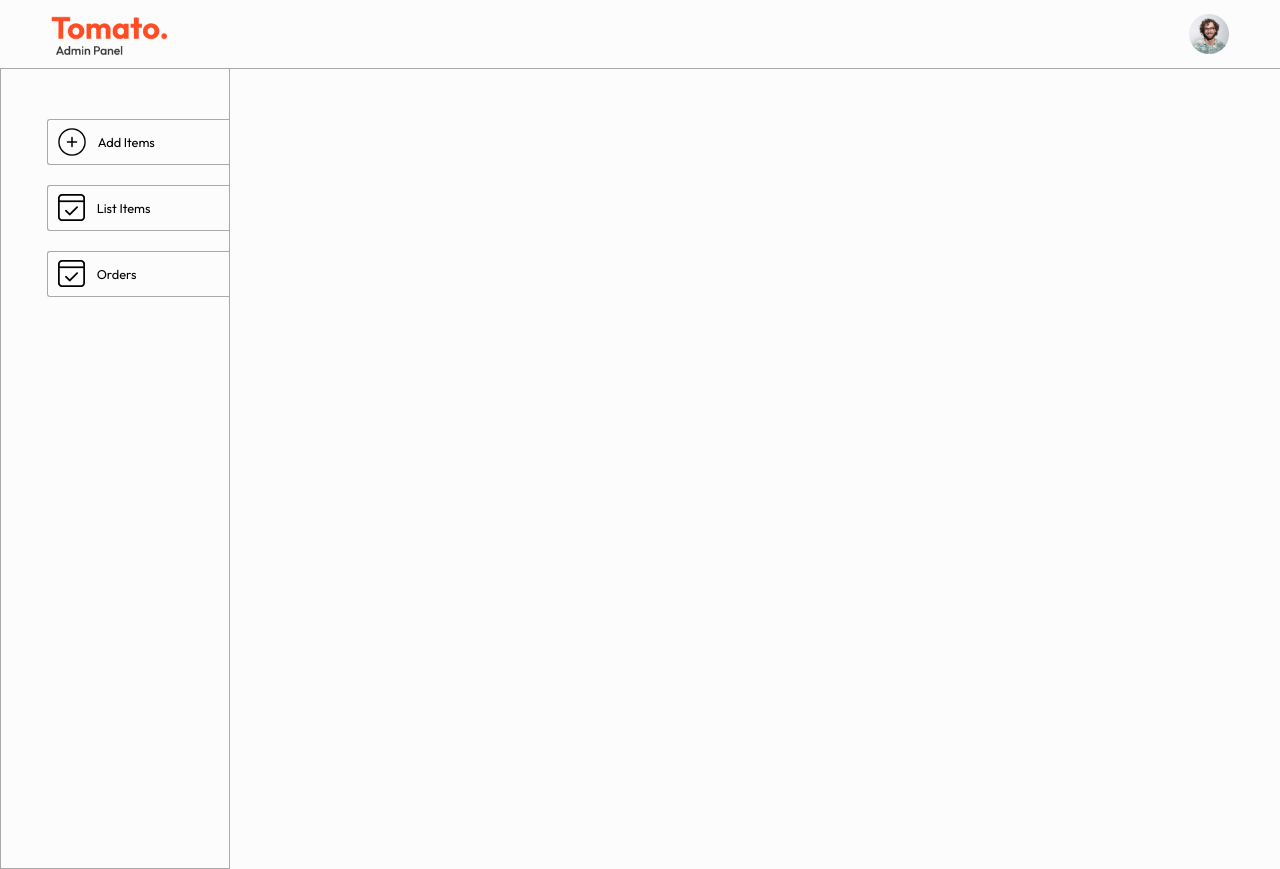
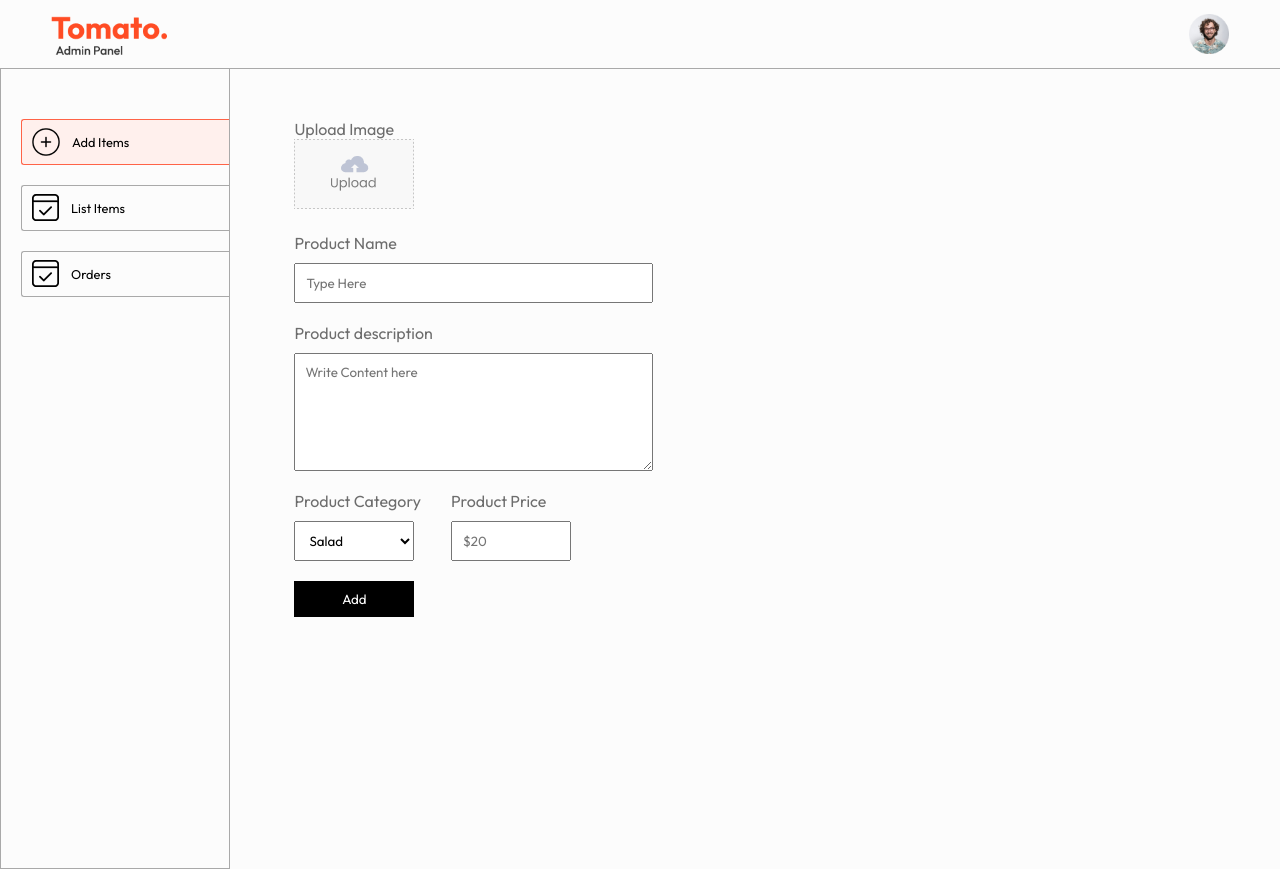
Before and after one commit to arun-kumar-bidila/svfoods_admin, a React (Vite) app: page /add in a window 1280 px wide. Built offline with nearby package versions, Linux system fonts and the light colour scheme.

Commit message:
add food done

```diff
--- a/src/App.jsx
+++ b/src/App.jsx
@@ -1,15 +1,27 @@
 import React from "react";
 import Navbar from "./components/Navbar/Navbar";
 import Sidebar from "./components/Sidebar/Sidebar";
+import {Routes,Route} from 'react-router-dom'
+import Add from "./pages/Add/Add";
+import List from "./pages/List/List";
+import Orders from "./pages/Orders/Orders";
+ import { ToastContainer, toast } from 'react-toastify';
 
 
 const App = () => {
   return (
     <div>
+      <ToastContainer/>
       <Navbar />
       <hr />
       <div className="app-content">
         <Sidebar />
+        <Routes>
+          <Route path="/add" element={<Add/>}/>
+          <Route path="/list" element={<List/>}/>
+          <Route path="/orders" element={<Orders/>}/>
+        </Routes>
+
       </div>
     </div>
   );
--- a/src/components/Sidebar/Sidebar.css
+++ b/src/components/Sidebar/Sidebar.css
@@ -7,7 +7,7 @@
 }
 .sidebar-options{
     padding-top: 50px;
-    padding-left: 20%;
+    padding-left: 20px;
     display: flex;
     flex-direction: column;
     gap: 20px;
@@ -24,6 +24,11 @@
     cursor: pointer;
 }
 
+.sidebar-option.active{
+    background-color: #fff0ed;
+    border-color: tomato;
+}
+
 @media(max-width:900px){
     .sidebar-option p{
         display: none;
--- a/src/components/Sidebar/Sidebar.jsx
+++ b/src/components/Sidebar/Sidebar.jsx
@@ -1,26 +1,26 @@
 import React from "react";
 import { assets } from "../../assets/assets";
 import './Sidebar.css'
+import { NavLink } from "react-router-dom";
 const Sidebar = () => {
   return (
-    <div>
+
       <div className="sidebar">
         <div className="sidebar-options">
-          <div className="sidebar-option">
+          <NavLink to='/add' className="sidebar-option">
             <img src={assets.add_icon} alt="" />
             <p>Add Items</p>
-          </div>
-          <div className="sidebar-option">
+          </NavLink>
+          <NavLink to='/list' className="sidebar-option">
             <img src={assets.order_icon} alt="" />
             <p>List Items</p>
-          </div>
-          <div className="sidebar-option">
+          </NavLink>
+          <NavLink to='/orders' className="sidebar-option">
             <img src={assets.order_icon} alt="" />
             <p>Orders</p>
-          </div>
+          </NavLink>
         </div>
       </div>
-    </div>
   );
 };
 
--- a/src/index.css
+++ b/src/index.css
@@ -20,6 +20,11 @@
   background-color: #a9a9a9;
 }
 
-/* .app-content{
+.app-content{
   display: flex;
-} */
+}
+.flex-col{
+  display: flex;
+  flex-direction: column;
+  gap: 10px;
+}
--- /dev/null
+++ b/src/pages/Add/Add.css
@@ -0,0 +1,37 @@
+.add{
+    width: 70%;
+    margin-left: max(5vw,25px);
+    margin-top: 50px;
+    color: #6d6d6d;
+    font-size: 16px;
+}
+
+.add form{
+    gap: 20px;
+}
+.add-img-upload img{
+    width: 120px;
+}
+.add-product-name,.add-product-desc{
+    width: max(40%,280px);
+}
+.add-product-name input,.add-product-desc textarea{
+    padding: 10px;
+
+}
+.add-category-price{
+    display: flex;
+    gap: 30px;
+}
+.add-category-price select, .add-category-price input{
+    max-width: 120px;
+    padding: 10px;
+}
+.add-btn{
+    max-width: 120px;
+    border: none;
+    padding: 10px;
+    background-color: black;
+    color: white;
+    cursor: pointer;
+}
--- /dev/null
+++ b/src/pages/Add/Add.jsx
@@ -0,0 +1,119 @@
+import React, { useState } from "react";
+import { assets } from "../../assets/assets";
+import axios from "axios";
+import "./Add.css";
+import { toast } from "react-toastify";
+const Add = () => {
+  const url = "http://localhost:4000";
+
+  const [image, setImage] = useState(false);
+  const [data, setData] = useState({
+    name: "",
+    description: "",
+    price: "",
+    category: "Salad",
+  });
+
+  const onChangeHandler = (event) => {
+    const name = event.target.name;
+    const value = event.target.value;
+    setData((data) => ({ ...data, [name]: value }));
+  };
+
+  const onSubmitHandler = async (event) => {
+    event.preventDefault();
+    const formData = new FormData();
+    formData.append("name", data.name);
+    formData.append("description", data.description);
+    formData.append("category", data.category);
+    formData.append("price", Number(data.price));
+    formData.append("image", image);
+    const response = await axios.post(`${url}/api/food/add`, formData);
+    if (response.data.success) {
+      setData({
+        name: "",
+        description: "",
+        price: "",
+        category: "Salad",
+      });
+      setImage(false);
+      toast.success(response.data.message);
+    } else {
+      toast.error(response.data.message);
+    }
+  };
+
+  return (
+    <div className="add">
+      <form onSubmit={onSubmitHandler} className="flex-col">
+        <div className="add-img-upload flex col">
+          <p>Upload Image</p>
+          <label htmlFor="image">
+            <img
+              src={image ? URL.createObjectURL(image) : assets.upload_area}
+              alt=""
+            />
+          </label>
+          <input
+            onChange={(e) => setImage(e.target.files[0])}
+            type="file"
+            id="image"
+            hidden
+            required
+          />
+        </div>
+        <div className="add-product-name flex-col">
+          <p>Product Name</p>
+          <input
+            onChange={onChangeHandler}
+            value={data.name}
+            type="text"
+            name="name"
+            placeholder="Type Here"
+          />
+        </div>
+        <div className="add-product-desc flex-col">
+          <p>Product description</p>
+          <textarea
+            onChange={onChangeHandler}
+            value={data.description}
+            name="description"
+            rows="6"
+            placeholder="Write Content here"
+            required
+          ></textarea>
+        </div>
+        <div className="add-category-price">
+          <div className="add-category flex-col">
+            <p>Product Category</p>
+            <select onChange={onChangeHandler} name="category">
+              <option value="Salad">Salad</option>
+              <option value="Rolls">Rolls</option>
+              <option value="Desserts">Desserts</option>
+              <option value="SandWich">SandWich</option>
+              <option value="Cake">Cake</option>
+              <option value="Pure Veg">Pure Veg</option>
+              <option value="Pasta">Pasta</option>
+              <option value="Noodles">Noodles</option>
+            </select>
+          </div>
+          <div className="add-price flex-col">
+            <p>Product Price</p>
+            <input
+              onChange={onChangeHandler}
+              value={data.price}
+              type="Number"
+              name="price"
+              placeholder="$20"
+            />
+          </div>
+        </div>
+        <button type="submit" className="add-btn">
+          Add
+        </button>
+      </form>
+    </div>
+  );
+};
+
+export default Add;
--- /dev/null
+++ b/src/pages/List/List.jsx
@@ -0,0 +1,9 @@
+import React from 'react'
+
+const List = () => {
+  return (
+    <div>List</div>
+  )
+}
+
+export default List
--- /dev/null
+++ b/src/pages/Orders/Orders.jsx
@@ -0,0 +1,9 @@
+import React from 'react'
+
+const Orders = () => {
+  return (
+    <div>Orders</div>
+  )
+}
+
+export default Orders
```
Also changed, not shown: src/pages/List/List.css (added), src/pages/Orders/Orders.css (added).
